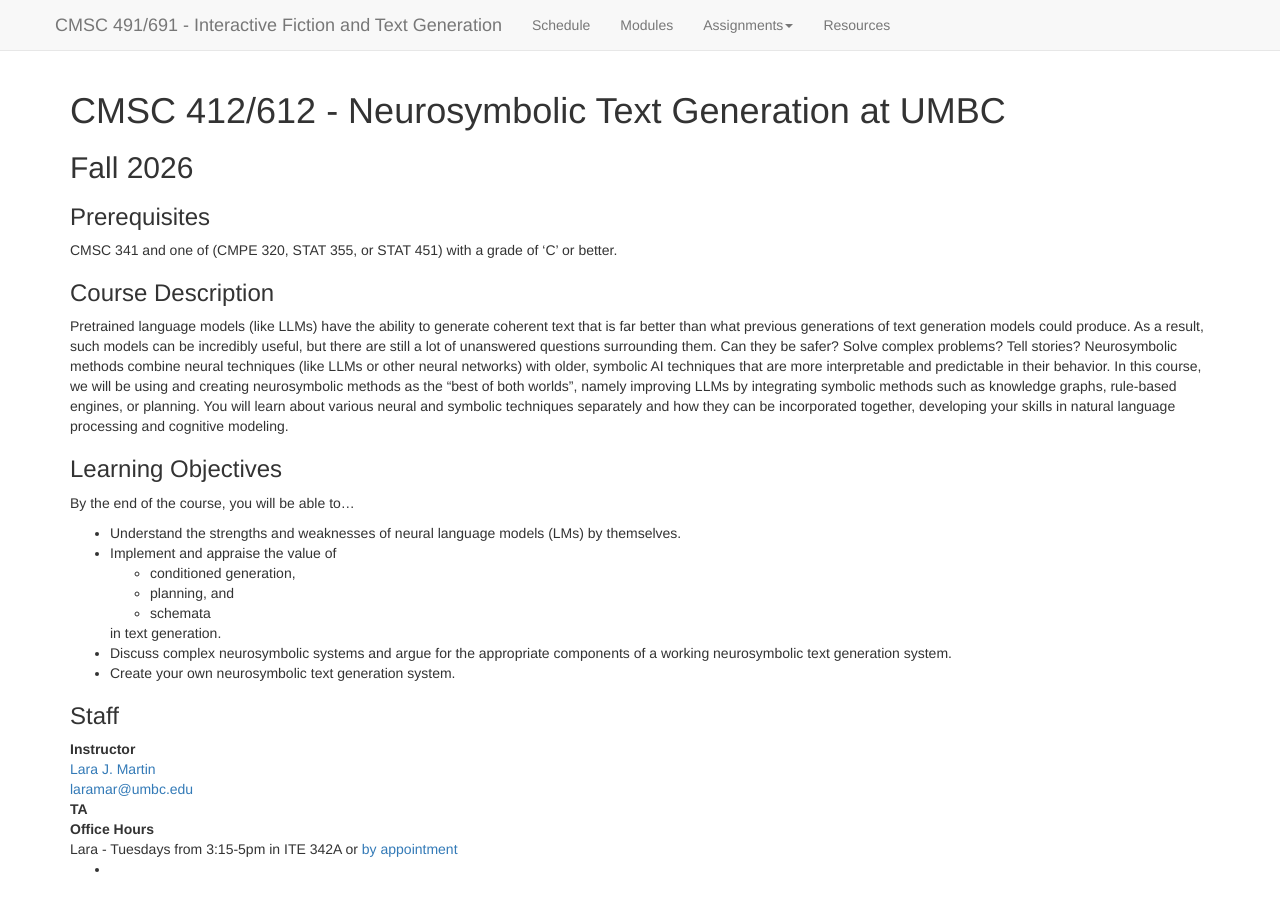
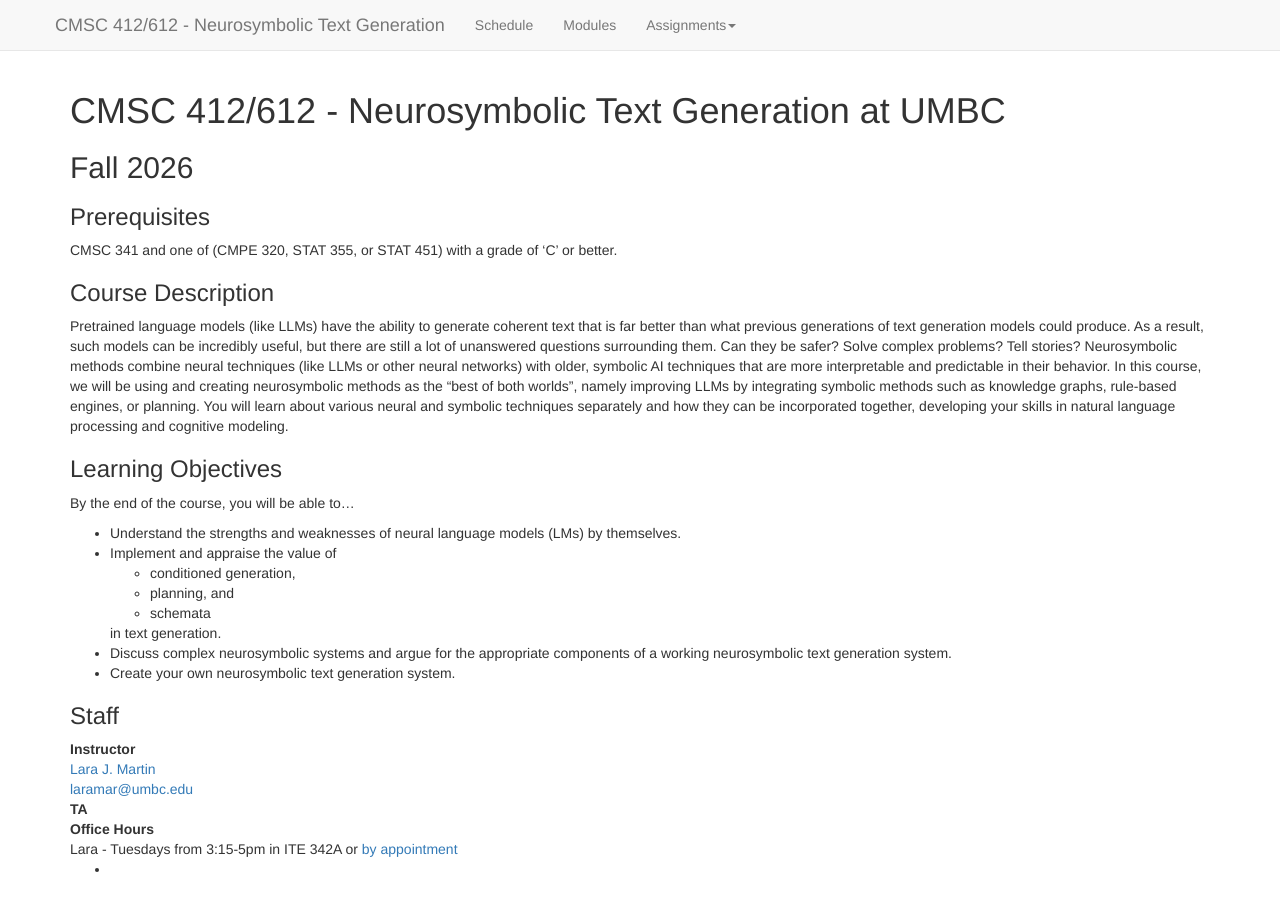
Before and after one commit to lara-martin/neurosymbolic-text-gen, a Jekyll site: the page built from index.md, in a window 1280 px wide and 900 px high. Built offline with Jekyll 4.4.1, drawn with Linux system fonts in a browser that asks for light colours; nearby versions of some CDN libraries; a script that is not in the unit is left out.

Commit message:
fixing navbar

```diff
--- a/_layouts/default.html
+++ b/_layouts/default.html
@@ -58,8 +58,8 @@
             <span class="icon-bar"></span>
           </button>
           <ul class="nav navbar-nav">
-            <div class="hidden-sm hidden-xs"><li id="main-page"><a href="{{ site.baseurl }}/index.html" class="navbar-brand">CMSC 491/691 - Interactive Fiction and Text Generation</a></li></div>
-            <div class="visible-sm visible-xs"><li id="main-page"><a href="{{ site.baseurl }}/index.html" class="navbar-brand">CMSC 491/691</a></li></div>
+            <div class="hidden-sm hidden-xs"><li id="main-page"><a href="{{ site.baseurl }}/index.html" class="navbar-brand">CMSC 412/612 - Neurosymbolic Text Generation</a></li></div>
+            <div class="visible-sm visible-xs"><li id="main-page"><a href="{{ site.baseurl }}/index.html" class="navbar-brand">CMSC 412/612</a></li></div>
           </ul>
         </div>
         <nav class="collapse navbar-collapse" role="navigation">
@@ -70,12 +70,13 @@
               <a class="dropdown-toggle" data-toggle="dropdown" id="homework" href="#">Assignments<span class="caret"></span></a>
               <ol class="dropdown-menu">
                 <li><a href="{{ site.baseurl }}/homeworks/presentations.html">Paper Presentation (Grad Only)</a></li>
+                <!--
                 <li><a href="{{ site.baseurl }}/homeworks/text-adventure-game/text-adventure-game.html">HW0: Build a Text-Adventure Game</a></li>
                 <li><a href="{{ site.baseurl }}/homeworks/generating-descriptions/light.html">HW1: Prompting and Fine-tuning</a></li>
                 <li><a href="{{ site.baseurl }}/homeworks/plan-and-write/plan-and-write.html">HW2: Guided Generation</a></li>
                 <li><a href="{{ site.baseurl }}/homeworks/planning/sabre.html">HW3: Creating Sabre Problems</a></li>
                 <li><a href="{{ site.baseurl }}/homeworks/knowledge-base/comet.html">HW4: COMET-ATOMIC Schema</a></li>
-
+                -->
 
                 <!--<li><a href="{{ site.baseurl }}/in_class_activities/openai-playground/room-descriptions.html">In-Class Activity 1: Using GPT to Write Descriptions for Text Adventure Game Rooms</a></li>
                 <li><a href="{{ site.baseurl }}/in_class_activities/script_making.html">In-Class Activity 2: Make Your Own Mini Script</a></li>
@@ -93,15 +94,16 @@
                 -->
 
 
+                <!--
                 <li><a href="{{ site.baseurl }}/homeworks/project/project-proposal.html">Project Milestone 1: Project Proposal</a></li>
                 <li><a href="{{ site.baseurl }}/homeworks/project/progress-report1.html">Project Milestone 2: Project Progress</a></li>
                 <li><a href="{{ site.baseurl }}/homeworks/project/rough-draft.html">Project Milestone 3: Rough Draft</a></li>
                 <li><a href="{{ site.baseurl }}/homeworks/project/project-final.html">Project Milestone 4: Final Presentation</a></li>
-
+                -->
 
               </ol>
             <!--<li id="staff"><a href="https://docs.google.com/document/d/1YXUCVWTTc2ks7dkHTjpyEy4mEUTGBo192olya-k_G2Y/edit?usp=sharing">Project Ideas</a></li>-->
-            <li id="resources"><a href="https://laramartin.net/resources.html">Resources</a></li>
+            <!--<li id="resources"><a href="https://laramartin.net/resources.html">Resources</a></li>         -->
 
           </ul>
         </nav>
```
